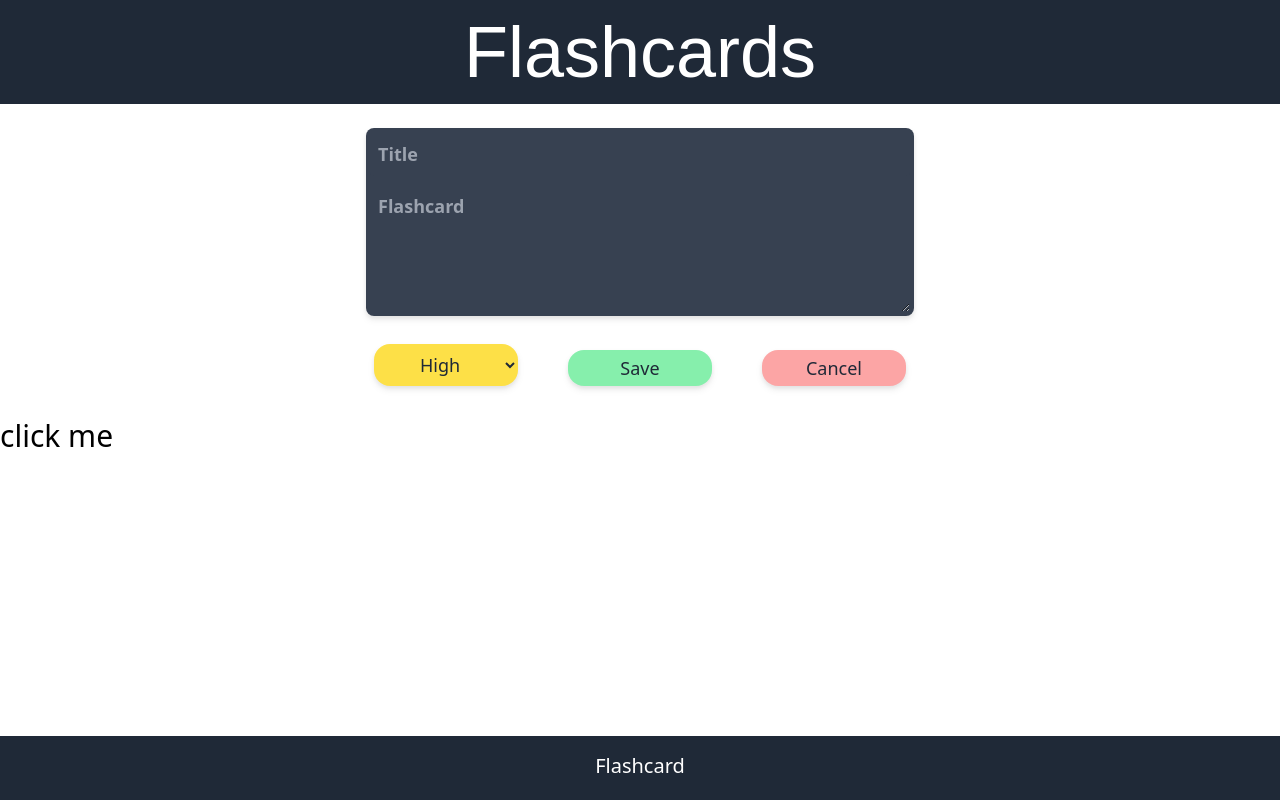
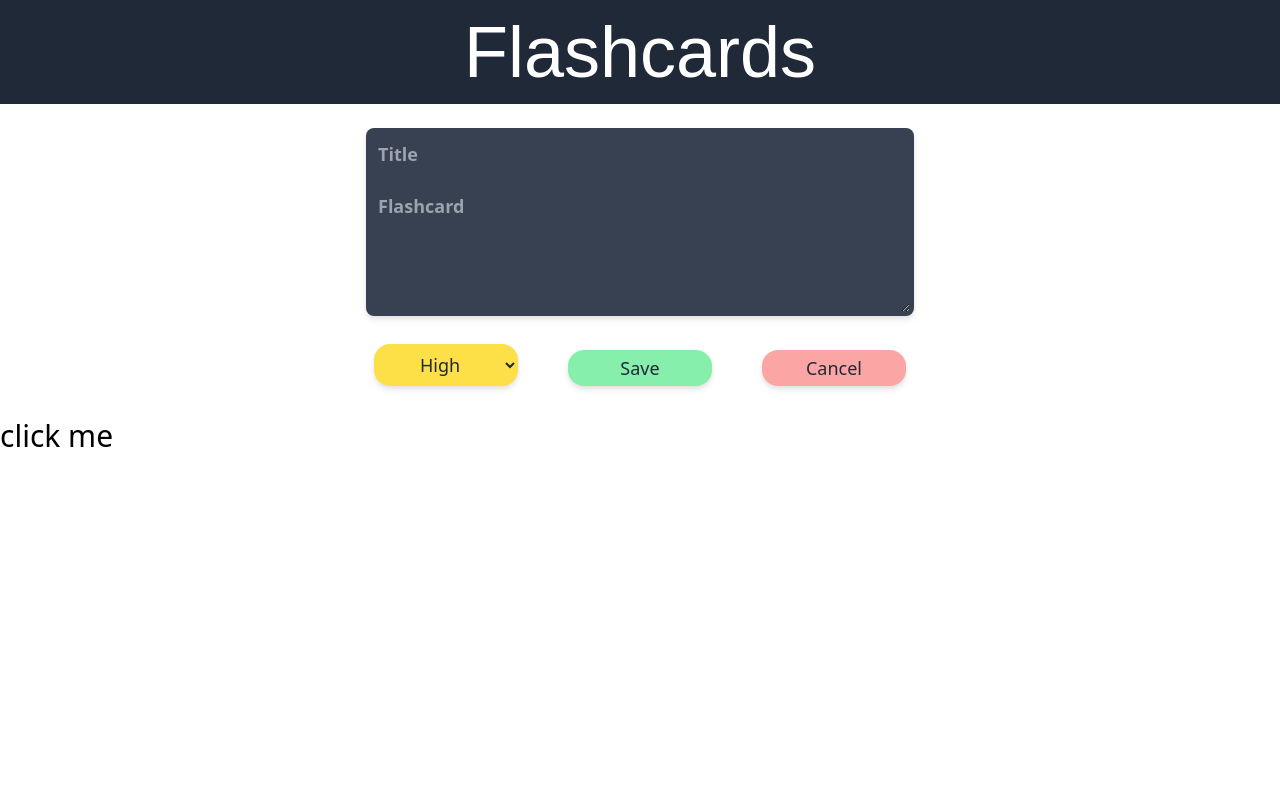
Before and after one commit to Agastya909/flashcard, a React (Create React App) app: page / in a window 1280 px wide. Built offline with nearby package versions, Linux system fonts and the light colour scheme.

Commit message:
minor tweaks

```diff
--- a/src/App.js
+++ b/src/App.js
@@ -10,7 +10,6 @@ const App = () => {
       <TitleBar />
       <TextArea />
       <NoteArea />
-      <Footer />
     </div>
   );
 };
--- a/src/Footer.jsx
+++ b/src/Footer.jsx
@@ -2,7 +2,7 @@ import React from "react";
 
 const Footer = () => {
   return (
-    <footer className="absolute text-center bottom-0 w-full h-16 bg-gray-800 p-4 text-white font-medium text-xl">
+    <footer className="text-center bottom-0 w-full h-16 bg-gray-800 p-4 text-white font-medium text-xl mt-4">
       <p>Flashcard</p>
     </footer>
   );
--- a/src/notearea.jsx
+++ b/src/notearea.jsx
@@ -25,7 +25,7 @@ const NoteArea = () => {
   };
 
   return (
-    <div>
+    <div className="mb-4">
       <div className="text-3xl" onClick={getAll}>
         click me
       </div>
```
